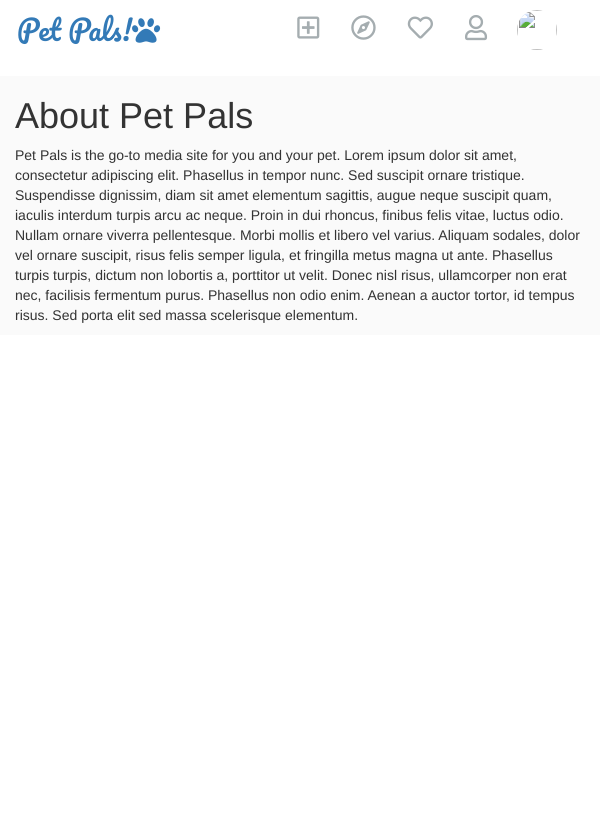
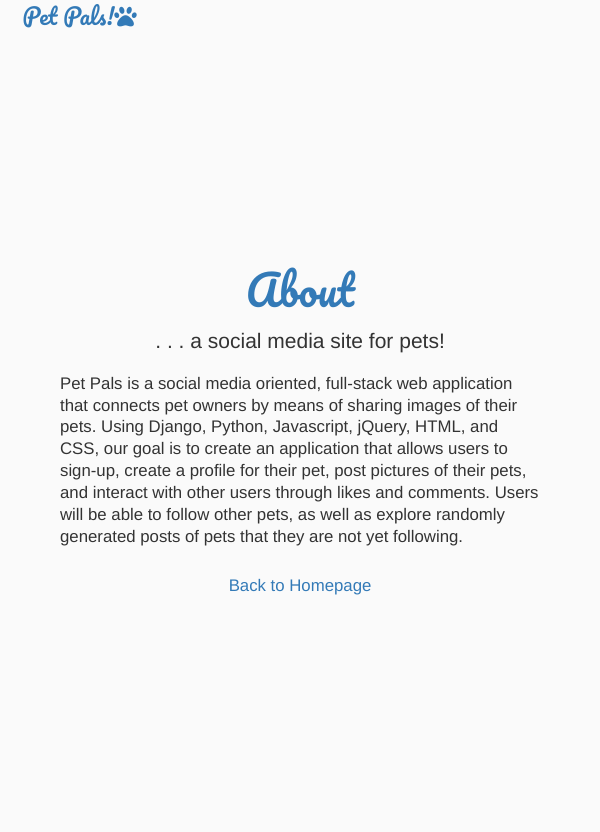
Before and after one commit to Cyrusluke925/petpals_app, a Django app: page /about in a window 600 px wide. Before the commit the page ends 323 px from the top, so only its background shows below. Run offline with Django 3.2, Linux system fonts and the light colour scheme; data that the repository does not hold is empty; some libraries are stand-ins or nearby versions.

Commit message:
styled likes page

```diff
--- a/petpals_app/static/css/main.css
+++ b/petpals_app/static/css/main.css
@@ -366,24 +366,65 @@ header {
 .viewLikes {
     display:flex;
     flex-direction: column;
+    margin: 3em 0;
+    width:70vw;
+}
+.viewLikesContainer {
+    display:flex;
     justify-content: center;
-    align-items: center;
-    margin: 3em 0;
 }
 .likeBox {
     display:flex;
     margin: 1em 0;
     align-items:center;
-    justify-content: center;
-    padding:1em;
+    justify-content: space-between;
+    padding:1em 0;
+    width:55vw;
 }
 .likeBox span {
     font-size: 1.5em;
+    width:35vw;
+    display:flex;
+    justify-content: flex-end;
 }
 .likeBox img {
     width:150px;
-    margin-left:3em;
+}
+
+.aboutContainer {
     display:flex;
+    flex-direction: column;
+    justify-content: center;
+    align-items: center;
+    height:100vh;
+}
+.aboutBlurb {
+    width:50vw;
+    font-size: 1.5em;
+    margin-bottom:2em;
+    line-height:1.3em;
+
+}
+.aboutHeader h1 {
+    font-family: 'pacifico';
+    color: #337ab7;
+    font-size: 3.5em;
+    margin:0 0 .4em 0;;
+}
+.aboutTag h3 {
+    margin:0 0 1em 0;
+    font-size:2em;
+}
+.site-title-about {
+    display:flex;
+    justify-content: flex-start;
+    font-family: 'pacifico';
+    color: #337ab7;
+    font-size: 1em;
+    margin-left:2em;
+}
+.backToHome {
+    font-size:1.2em;
 }
 
 /* media queries */
@@ -409,6 +450,24 @@ header {
     }
     .not_username {
         width:80vw;
+    }
+    .aboutBlurb {
+        width:70vw;
+        font-size: 1.3em;
+        margin-bottom:1em;
+
+    }
+    .aboutHeader h1 {
+        font-size: 3.5em;
+    }
+    .aboutTag h3 {
+        font-size:1.6em;
+    }
+    .likeBox {
+        width:70vw;
+    }
+    .likeBox span {
+        font-size: 1.4em;
     }
 }
 
@@ -452,5 +511,24 @@ header {
 .likeBox {
     justify-content: space-around;
     padding:.25em;
+    width:70vw;
 }
+.site-title-about {
+    font-size: .8em;
 }
+.aboutTag h3 {
+    font-size: 1.5em;
+    width:90vw;
+    text-align: center;
+}
+
+.aboutBlurb {
+    font-size: 1.2em;
+    width:80vw;
+}
+
+.aboutHeader h1 {
+    font-size: 3em;
+}
+
+}
--- a/petpals_app/templates/petpals_app/about.html
+++ b/petpals_app/templates/petpals_app/about.html
@@ -1,13 +1,63 @@
-{% extends 'petpals_app/base.html' %}
 
-{% block about %}
-<h1>About Pet Pals</h1>
-<p>Pet Pals is the go-to media site for you and your pet.
+{% load staticfiles %}
+<!DOCTYPE html>
+<html>
+    <head>
+        <title>Pet Pals!</title>
+        <link rel="stylesheet" href="https://use.fontawesome.com/releases/v5.3.1/css/all.css" integrity="sha384-mzrmE5qonljUremFsqc01SB46JvROS7bZs3IO2EmfFsd15uHvIt+Y8vEf7N7fWAU" crossorigin="anonymous">
+        <link href="https://fonts.googleapis.com/css?family=Pacifico" rel="stylesheet">
+        <link rel="stylesheet" href="{% static 'css/main.css' %}">
+        <link rel="stylesheet" href="https://maxcdn.bootstrapcdn.com/bootstrap/3.3.7/css/bootstrap.min.css" integrity="sha384-BVYiiSIFeK1dGmJRAkycuHAHRg32OmUcww7on3RYdg4Va+PmSTsz/K68vbdEjh4u" crossorigin="anonymous">
+        <script src="https://code.jquery.com/jquery-3.1.1.min.js" integrity="sha256-hVVnYaiADRTO2PzUGmuLJr8BLUSjGIZsDYGmIJLv2b8=" crossorigin="anonymous" defer></script>
+        <script src="https://maxcdn.bootstrapcdn.com/bootstrap/3.3.7/js/bootstrap.min.js" integrity="sha384-Tc5IQib027qvyjSMfHjOMaLkfuWVxZxUPnCJA7l2mCWNIpG9mGCD8wGNIcPD7Txa" crossorigin="anonymous" defer></script>
+        <script src="{% static 'scripts/main.js' %}" defer></script>
+    </head>
+    <body>
+        <header style="display:none">
+                <ul class="nav nav-pills header">
+                        <li role="presentation" class="dropdown">
+                        <a class="dropdown-toggle" data-toggle="dropdown" href="#" role="button" aria-haspopup="true" aria-expanded="false">
+                                <img src="{{user.profile.profile_picture.url}}" class='user_profile_image' width="auto" height="40px">
+                        </a>
+                        <ul class="dropdown-menu">
+                            <li><a href="{% url 'logout' %}">Logout</a></li>
+                            <li><a href="{% url 'about' %}">About</a></li>
+                        </ul>
+                        </li>
+                        <li><a class="navbar-icon" href="/profile"><i class="far fa-user"></i></a></li>
+                        <li><a class="navbar-icon" href="{% url 'view_likes' %}"><i class="far fa-heart"></i></a></li>
+                        <li><a href="{% url 'explore' %}" class="navbar-icon"><i class="far fa-compass"></i></a></li>
+                        <li><a  class='navbar-icon' href="{% url 'post_create' %}"><i class="far fa-plus-square"></i></a></li>
+                        <li class="title"><a class="site-title" href="{% url 'feed' %}">Pet Pals!<i class="fas fa-paw"></i></a></li>
 
-
-        Lorem ipsum dolor sit amet, consectetur adipiscing elit. Phasellus in tempor nunc. Sed suscipit ornare tristique. Suspendisse dignissim, diam sit amet elementum sagittis, augue neque suscipit quam, iaculis interdum turpis arcu ac neque. Proin in dui rhoncus, finibus felis vitae, luctus odio. Nullam ornare viverra pellentesque. Morbi mollis et libero vel varius. Aliquam sodales, dolor vel ornare suscipit, risus felis semper ligula, et fringilla metus magna ut ante. Phasellus turpis turpis, dictum non lobortis a, porttitor ut velit. Donec nisl risus, ullamcorper non erat nec, facilisis fermentum purus. Phasellus non odio enim. Aenean a auctor tortor, id tempus risus. Sed porta elit sed massa scelerisque elementum.
-</p>
+                    </ul>
+        </header>
 
 
 
-{% endblock %}
+        <main>
+                        {% block about %}
+                        <div class ="aboutWrapper">
+                                <div class= "site-title-about">
+                                        <span><a class="site-title" href="{% url 'index' %}">Pet Pals!<i class="fas fa-paw"></i></a></span>
+                                </div>
+                                <div class ="aboutContainer">
+                                        <div class="aboutHeader">
+                                                <h1>About</h1>
+                                        </div>
+                                        <div class="aboutTag">
+                                                <h3> . . . a social media site for pets! </h3>
+                                        </div>
+                                        <div class="aboutBlurb">
+                                                <p>Pet Pals is a social media oriented, full-stack web application that connects pet owners by means of sharing images of their pets. Using Django, Python, Javascript, jQuery, HTML, and CSS, our goal is to create an application that allows users to sign-up, create a profile for their pet, post pictures of their pets, and interact with other users through likes and comments. Users will be able to follow other pets, as well as explore randomly generated posts of pets that they are not yet following. </p>
+                                        </div>
+                                        <div class="backToHome">
+                                                <a href="{% url 'index' %}">Back to Homepage</a>
+
+                                        </div>
+                                </div>
+                        </div>
+                        {% endblock %}
+        </main>
+    </body>
+</html>
--- a/petpals_app/templates/petpals_app/base.html
+++ b/petpals_app/templates/petpals_app/base.html
@@ -4,43 +4,33 @@
 <html>
     <head>
         <title>Pet Pals!</title>
-
         <link rel="stylesheet" href="https://use.fontawesome.com/releases/v5.3.1/css/all.css" integrity="sha384-mzrmE5qonljUremFsqc01SB46JvROS7bZs3IO2EmfFsd15uHvIt+Y8vEf7N7fWAU" crossorigin="anonymous">
         <link href="https://fonts.googleapis.com/css?family=Pacifico" rel="stylesheet">
-
         <link rel="stylesheet" href="{% static 'css/main.css' %}">
-
-
         <link rel="stylesheet" href="https://maxcdn.bootstrapcdn.com/bootstrap/3.3.7/css/bootstrap.min.css" integrity="sha384-BVYiiSIFeK1dGmJRAkycuHAHRg32OmUcww7on3RYdg4Va+PmSTsz/K68vbdEjh4u" crossorigin="anonymous">
-
-
         <script src="https://code.jquery.com/jquery-3.1.1.min.js" integrity="sha256-hVVnYaiADRTO2PzUGmuLJr8BLUSjGIZsDYGmIJLv2b8=" crossorigin="anonymous" defer></script>
-
         <script src="https://maxcdn.bootstrapcdn.com/bootstrap/3.3.7/js/bootstrap.min.js" integrity="sha384-Tc5IQib027qvyjSMfHjOMaLkfuWVxZxUPnCJA7l2mCWNIpG9mGCD8wGNIcPD7Txa" crossorigin="anonymous" defer></script>
-
         <script src="{% static 'scripts/main.js' %}" defer></script>
     </head>
-
     <body>
         <header>
                 <ul class="nav nav-pills header">
-
                         <li role="presentation" class="dropdown">
-                          <a class="dropdown-toggle" data-toggle="dropdown" href="#" role="button" aria-haspopup="true" aria-expanded="false">
+                        <a class="dropdown-toggle" data-toggle="dropdown" href="#" role="button" aria-haspopup="true" aria-expanded="false">
                                 <img src="{{user.profile.profile_picture.url}}" class='user_profile_image' width="auto" height="40px">
-                          </a>
-                          <ul class="dropdown-menu">
+                        </a>
+                        <ul class="dropdown-menu">
                             <li><a href="{% url 'logout' %}">Logout</a></li>
-                            <li><a href="{% url 'about' %}">About</a></li>
-                          </ul>
+                            <!-- <li><a href="{% url 'about' %}">About</a></li> -->
+                        </ul>
                         </li>
                         <li><a class="navbar-icon" href="/profile"><i class="far fa-user"></i></a></li>
                         <li><a class="navbar-icon" href="{% url 'view_likes' %}"><i class="far fa-heart"></i></a></li>
                         <li><a href="{% url 'explore' %}" class="navbar-icon"><i class="far fa-compass"></i></a></li>
                         <li><a  class='navbar-icon' href="{% url 'post_create' %}"><i class="far fa-plus-square"></i></a></li>
-                        <li class="title"><a class="site-title" href="{% url 'feed' %}">Pet Pals!<i class="fas fa-paw"></i></a></li>
+                        <li class="title"><a class="site-title" href="{% url 'feed' %}">Pet Pals! <i class="fas fa-paw"></i></a></li>
 
-                      </ul>
+                    </ul>
             <!-- <nav class="navbar navbar-default navbar-static-top">
                 <div class="container">
                     <ul class="ul-navbar">
```
Also changed, not shown: petpals_app/templates/petpals_app/view_likes.html (+5 -2 lines).
